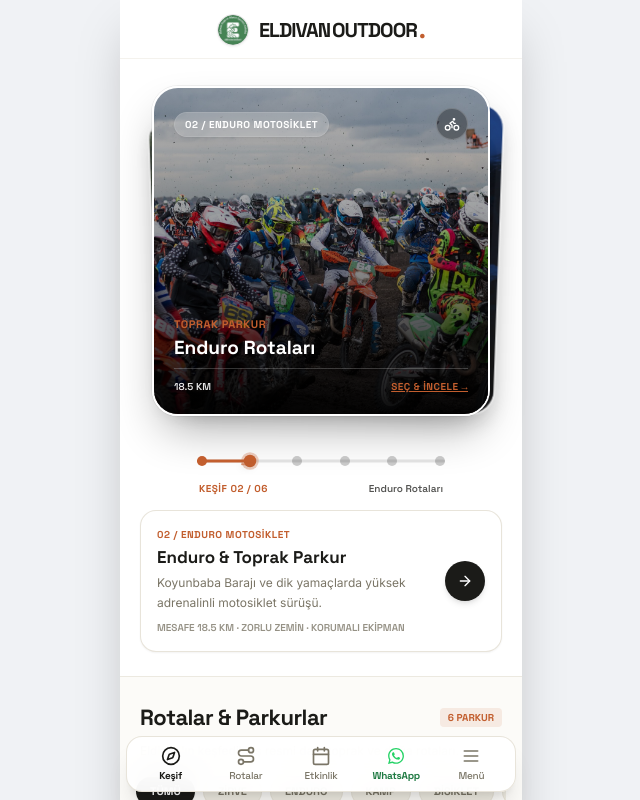
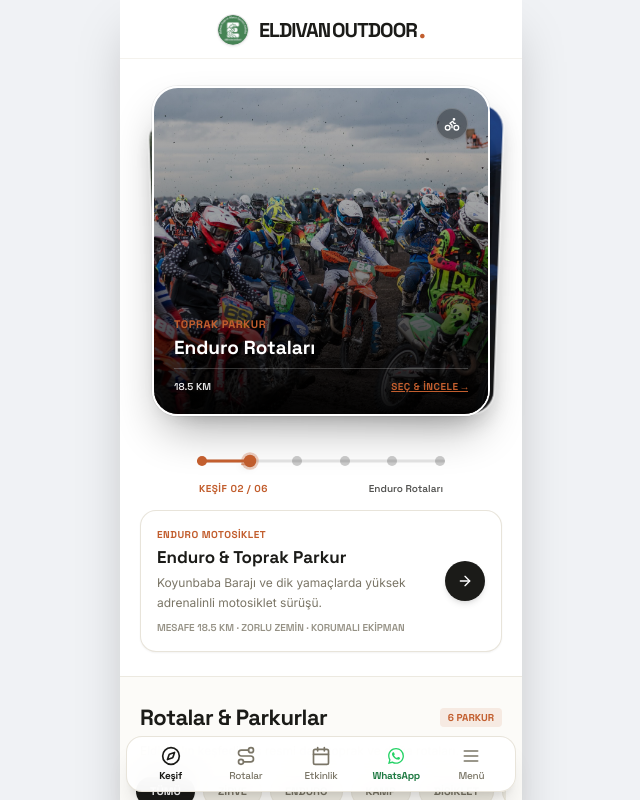
Before and after one commit to Barotello/EldivanOutdoor, a React (Vite) app: page / in a window 1280 px wide. Shown: the top 800 px of the page, without its empty margins (319-959 px from the left). Built offline with nearby package versions, Linux system fonts and the light colour scheme; some icons are missing.

Commit message:
fix: ana ekran kartlarının üstündeki sayılı rozetleri kaldır

```diff
--- a/src/components/CardDeck.jsx
+++ b/src/components/CardDeck.jsx
@@ -145,11 +145,8 @@ export default function CardDeck({ onSelectFilter }) {
                 loading="lazy"
               />
               <div className="absolute inset-0 bg-gradient-to-t from-black/95 via-black/40 to-black/20 flex flex-col justify-between p-4 sm:p-5">
-                <div className="flex items-center justify-between text-white">
-                  <span className="px-2.5 py-1 rounded-full bg-white/20 backdrop-blur-md text-[10px] font-mono-tech font-bold uppercase tracking-wider shadow-sm border border-white/10">
-                    {card.badge}
-                  </span>
-                  <div className="w-8 h-8 rounded-full bg-black/30 backdrop-blur-md flex items-center justify-center border border-white/20">
+                <div className="flex items-center justify-end text-white">
+                  <div className="w-8 h-8 rounded-full bg-black/30 backdrop-blur-md flex items-center justify-center border border-white/20 shadow-sm">
                     <IconComp className="w-4 h-4 text-white" />
                   </div>
                 </div>
--- a/src/data/mockData.js
+++ b/src/data/mockData.js
@@ -67,7 +67,7 @@ export const MAP_LOCATIONS = [
 export const CARDS_DATA = [
   {
     id: 'zirve',
-    badge: '01 / ZİRVE & TIRMANIŞ',
+    badge: 'ZİRVE & TIRMANIŞ',
     tag: '1.420M ZİRVE',
     title: 'Zirve Tırmanışı',
     detailTitle: 'Eldivan Zirve Tırmanışı',
@@ -80,7 +80,7 @@ export const CARDS_DATA = [
   },
   {
     id: 'enduro',
-    badge: '02 / ENDURO MOTOSİKLET',
+    badge: 'ENDURO MOTOSİKLET',
     tag: 'TOPRAK PARKUR',
     title: 'Enduro Rotaları',
     detailTitle: 'Enduro & Toprak Parkur',
@@ -93,7 +93,7 @@ export const CARDS_DATA = [
   },
   {
     id: 'kamp',
-    badge: '03 / YAYLA KAMPI',
+    badge: 'YAYLA KAMPI',
     tag: 'YILDIZLI GECE',
     title: 'Yayla Kampı',
     detailTitle: 'Yayla Kampı & Çadır',
@@ -106,7 +106,7 @@ export const CARDS_DATA = [
   },
   {
     id: 'bisiklet',
-    badge: '04 / DAĞ BİSİKLETİ',
+    badge: 'DAĞ BİSİKLETİ',
     tag: 'ORMAN PARKURU',
     title: 'Dağ Bisikleti',
     detailTitle: 'Rehberli Dağ Bisikleti',
@@ -119,7 +119,7 @@ export const CARDS_DATA = [
   },
   {
     id: 'offroad',
-    badge: '05 / OFF-ROAD 4X4',
+    badge: 'OFF-ROAD 4X4',
     tag: 'ZORLU ARAZİ',
     title: 'Off-Road 4x4',
     detailTitle: 'Off-Road & ATV/UTV',
@@ -132,7 +132,7 @@ export const CARDS_DATA = [
   },
   {
     id: 'all',
-    badge: '06 / PARKUR & ORYANTİRİNG',
+    badge: 'PARKUR & ORYANTİRİNG',
     tag: 'ORYANTİRİNG',
     title: 'Doğa Parkuru',
     detailTitle: 'Doğa Parkuru & Oryantiring',
```
